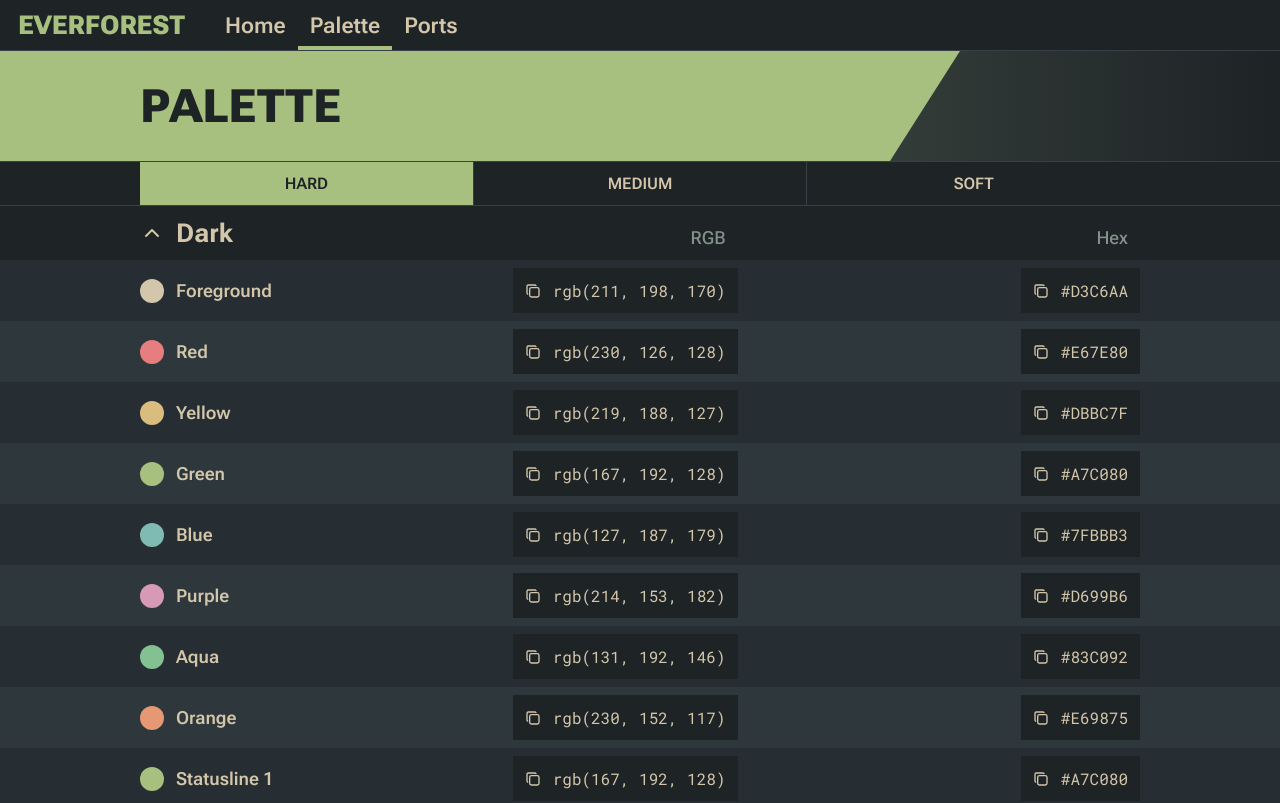
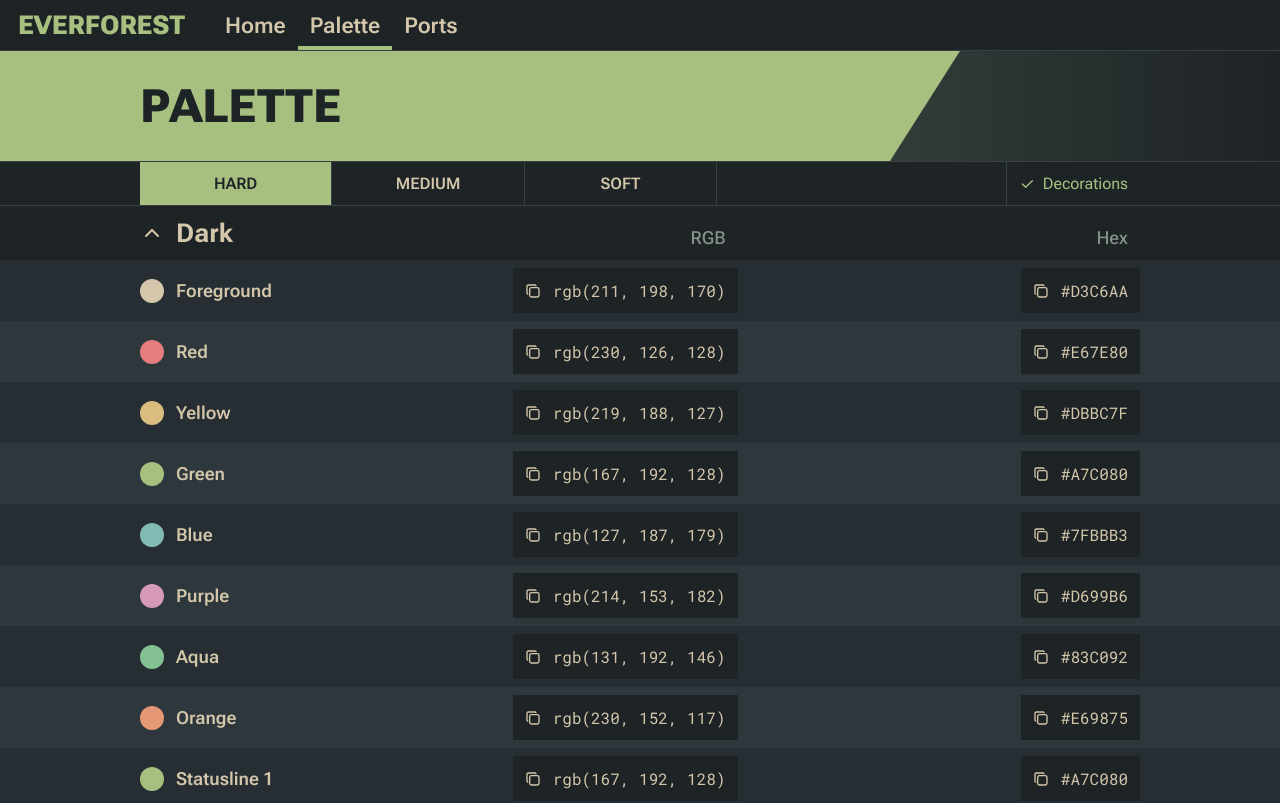
Before and after one commit to SirEthanator/everforest-web, a Next.js app: page /palette in a window 1280 px wide. Shown: the top 803 px of the page. Built offline with nearby package versions, Linux system fonts and the light colour scheme.

Commit message:
Palette: Add decorations toggle

```diff
--- a/src/app/palette/PaletteEntry.tsx
+++ b/src/app/palette/PaletteEntry.tsx
@@ -5,11 +5,13 @@
 
 export type PaletteEntryProps = {
   color: Color;
+  decorationsEnabled: boolean;
 };
 
-export default function PaletteEntry({ color }: PaletteEntryProps) {
-  const decorations = true; // TODO: Add a toggle
-
+export default function PaletteEntry({
+  color,
+  decorationsEnabled
+}: PaletteEntryProps) {
   return (
     <div className={s.entry}>
       <div className={s.content}>
@@ -18,8 +20,8 @@
           style={{ backgroundColor: `${color.hexString(true)}` }}
         />
         <h5 className={s.title}>{color.title}</h5>
-        <CopyButton text={color.rgbString(decorations)} label="RGB" />
-        <CopyButton text={color.hexString(decorations)} label="Hex" />
+        <CopyButton text={color.rgbString(decorationsEnabled)} label="RGB" />
+        <CopyButton text={color.hexString(decorationsEnabled)} label="Hex" />
       </div>
     </div>
   );
--- a/src/app/palette/PaletteView.tsx
+++ b/src/app/palette/PaletteView.tsx
@@ -10,6 +10,7 @@
   colors: Palette;
   collapsed: boolean;
   setCollapsed: React.Dispatch<React.SetStateAction<boolean>>;
+  decorationsEnabled: boolean;
 };
 
 export default function PaletteView({
@@ -17,7 +18,8 @@
   contrast,
   colors,
   collapsed,
-  setCollapsed
+  setCollapsed,
+  decorationsEnabled
 }: PaletteViewProps) {
   return (
     <div className={cn(s.palette, collapsed && s.collapsed)}>
@@ -38,7 +40,13 @@
 
       {!collapsed &&
         [...colors.common, ...colors[contrast]].map((color) => {
-          return <PaletteEntry key={color.title} color={color} />;
+          return (
+            <PaletteEntry
+              key={color.title}
+              color={color}
+              decorationsEnabled={decorationsEnabled}
+            />
+          );
         })}
     </div>
   );
--- a/src/app/palette/Palettes.tsx
+++ b/src/app/palette/Palettes.tsx
@@ -1,5 +1,6 @@
 "use client";
 
+import { IconCheck, IconX } from "@tabler/icons-react";
 import { useState } from "react";
 import { contrastLevels, dark, light } from "@/data/colors";
 import type { ContrastLevel } from "@/data/types/colors";
@@ -11,21 +12,33 @@
   const [contrast, setContrast] = useState<ContrastLevel>("hard");
   const [darkCollapsed, setDarkCollapsed] = useState(false);
   const [lightCollapsed, setLightCollapsed] = useState(false);
+  const [decorationsEnabled, setDecorationsEnabled] = useState(true);
 
   return (
     <div className={s.root}>
-      <div className={s.contrastPicker}>
-        <div className={s.contrastPickerContent}>
+      <div className={s.controlBar}>
+        <div className={s.controlBarContent}>
+          <div className={s.contrastButtonRow}>
             {contrastLevels.map((val: ContrastLevel) => (
               <button
                 key={val}
-              className={cn(s.contrastBtn, val === contrast && s.active)}
+                className={cn(s.contrastButton, val === contrast && s.active)}
                 type="button"
                 onClick={() => setContrast(val)}
               >
                 {val.toUpperCase()}
               </button>
             ))}
+          </div>
+
+          <button
+            className={cn(s.decorationsButton, decorationsEnabled && s.enabled)}
+            type="button"
+            onClick={() => setDecorationsEnabled((prev) => !prev)}
+          >
+            {decorationsEnabled ? <IconCheck /> : <IconX />}
+            Decorations
+          </button>
         </div>
       </div>
 
@@ -35,26 +48,26 @@
           transform: `translateX(${contrastLevels.indexOf(contrast) * -100}%)`
         }}
       >
-        {contrastLevels.map((val: ContrastLevel) => {
-          return (
-            <div key={val} className={s.paletteGroup}>
+        {contrastLevels.map((contrastLevel: ContrastLevel) => (
+          <div key={contrastLevel} className={s.paletteGroup}>
             <PaletteView
-                contrast={val}
               title="Dark"
               colors={dark}
               collapsed={darkCollapsed}
               setCollapsed={setDarkCollapsed}
+              contrast={contrastLevel}
+              decorationsEnabled={decorationsEnabled}
             />
             <PaletteView
-                contrast={val}
               title="Light"
               colors={light}
               collapsed={lightCollapsed}
               setCollapsed={setLightCollapsed}
+              contrast={contrastLevel}
+              decorationsEnabled={decorationsEnabled}
             />
           </div>
-          );
-        })}
+        ))}
       </div>
     </div>
   );
--- a/src/app/palette/styles/Palettes.module.scss
+++ b/src/app/palette/styles/Palettes.module.scss
@@ -10,7 +10,7 @@
   overflow: clip visible;
 }
 
-.contrastPicker {
+.controlBar {
   position: sticky;
   top: navvars.$height;
   z-index: 5;
@@ -21,30 +21,53 @@
   border-bottom: vars.$divider-width solid var(--bg2);
 }
 
-.contrastPickerContent {
-  display: flex;
-  justify-content: center;
+.controlBarContent {
+  display: grid;
+  grid-template-columns: 2fr 1fr auto;
   width: 100%;
   max-width: vars.$max-width-main;
 }
 
-.contrastBtn {
-  width: 100%;
+.contrastButtonRow {
+  grid-column: 1;
+  display: flex;
+}
+
+.contrastButton {
+  flex: 1 0 0;
+
   text-align: center;
+
+  padding: vars.$padding-main vars.$padding-large;
 
   font-weight: 600;
   font-family: var(--font-main);
+
+  border-right: vars.$divider-width solid var(--bg2);
 
   &.active {
     color: var(--bg-dim);
     background-color: var(--green);
   }
-
-  &:not(:last-child) {
-    border-right: vars.$divider-width solid var(--bg2);
-  }
 }
 
+.decorationsButton {
+  grid-column: 3;
+
+  display: flex;
+  align-items: center;
+  gap: vars.$padding-small;
+
+  font-family: var(--font-main);
+
+  color: var(--grey1);
+
+  border-left: vars.$divider-width solid var(--bg2);
+}
+
+.decorationsButton.enabled {
+  color: var(--green);
+}
 
 .paletteCarousel {
   position: relative;
@@ -59,3 +82,21 @@
   display: flex;
   flex-direction: column;
 }
+
+@media (max-width: vars.$breakpoint-xsmall) {
+  .controlBarContent {
+    grid-template-columns: 100%;
+  }
+
+  .decorationsButton {
+    grid-column: unset;
+    border: none;
+    border-top: vars.$divider-width solid var(--bg2);
+  }
+
+  .contrastButton {
+    &:last-child {
+      border-right: none;
+    }
+  }
+}
--- a/src/styles/_vars.scss
+++ b/src/styles/_vars.scss
@@ -39,5 +39,5 @@
 
 @mixin transition-main() {
   transition: all $transition-length $easing-transition;
-  transition-property: background-color, color, border, outline, opacity;
+  transition-property: background-color, color, opacity;
 }
```
Lines whose indentation alone changed are shown as unchanged.
